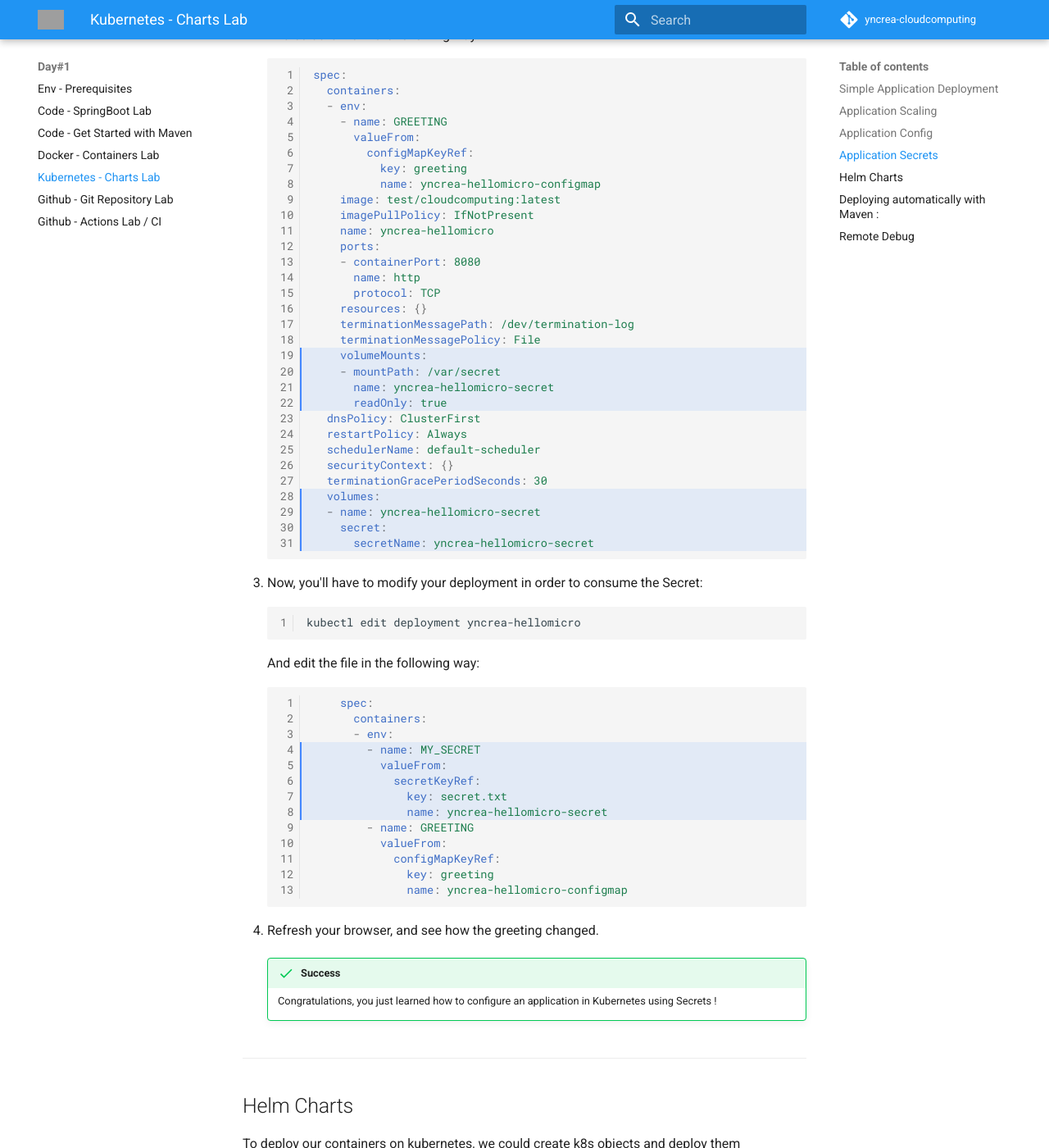
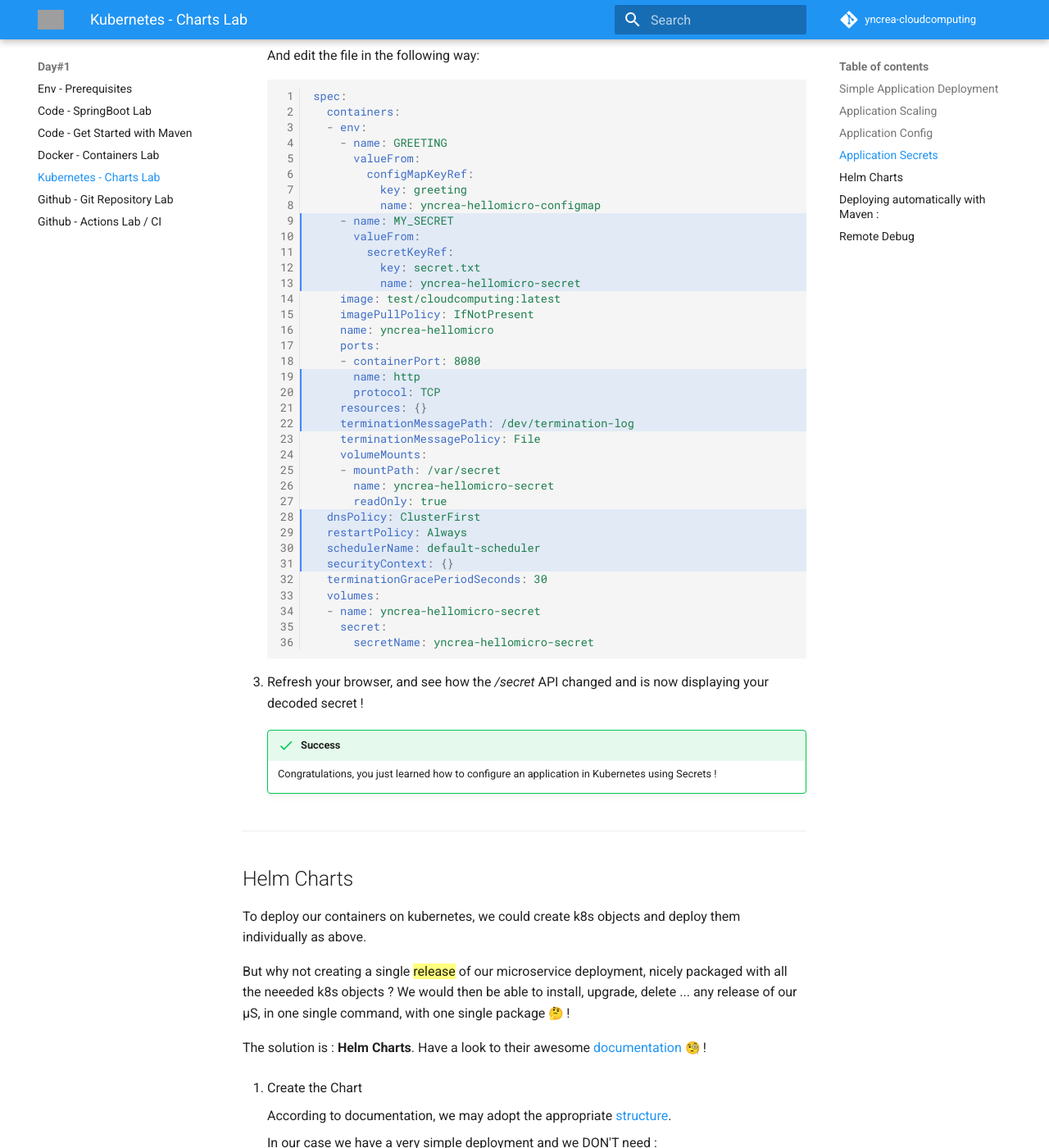
Before and after one commit to jurocknsail/yncrea-cloudcomputing, an MkDocs documentation site: the page built from docs/kubernetes.md, in a window 1280 px wide and 1400 px high, scrolled down 5233 px. Shown: the whole window at 82% size. Built offline with MkDocs 1.6.1 and Material for MkDocs 9.7.7, drawn with Linux system fonts in a browser that asks for light colours; emoji names are drawn with the system emoji font; comment, search, counter and statistics services are not loaded; some of the changed text lies outside the part shown; grey boxes are pictures that could not be loaded.

Commit message:
Update doc

`````diff
--- a/docs/kubernetes.md
+++ b/docs/kubernetes.md
@@ -194,13 +194,13 @@
         You can also create Secrets from a [file](https://kubernetes.io/docs/concepts/configuration/secret/#creating-a-secret-manually).
         It will be usefull later to automatize our deployment.
 
-1. Update your Pod definiton to mount the _yncrea-hellomicro-secret_ secret in `/var/secret/`:
+1. Update your Pod definiton (deployment) to mount the _yncrea-hellomicro-secret_ secret in `/var/secret/` and to consume it :
 
 		kubectl edit deployment yncrea-hellomicro
 
 	And edit the file in the following way:
 
-    ````yaml linenums="1" hl_lines="19 20 21 22 28 29 30 31"
+    ````yaml linenums="1" hl_lines="9 10 11 12 13 19 20 21 22 28 29 30 31"
     spec:
       containers:
       - env:
@@ -209,6 +209,11 @@
             configMapKeyRef:
               key: greeting
               name: yncrea-hellomicro-configmap
+        - name: MY_SECRET
+          valueFrom:
+            secretKeyRef:
+              key: secret.txt
+              name: yncrea-hellomicro-secret
         image: test/cloudcomputing:latest
         imagePullPolicy: IfNotPresent
         name: yncrea-hellomicro
@@ -234,29 +239,7 @@
           secretName: yncrea-hellomicro-secret
     ````
 
-1. Now, you'll have to modify your deployment in order to consume the Secret:
-
-		kubectl edit deployment yncrea-hellomicro
-
-	And edit the file in the following way:
-
-    ````yaml linenums="1" hl_lines="4 5 6 7 8"
-        spec:
-          containers:
-          - env:
-            - name: MY_SECRET
-              valueFrom:
-                secretKeyRef:
-                  key: secret.txt
-                  name: yncrea-hellomicro-secret
-            - name: GREETING
-              valueFrom:
-                configMapKeyRef:
-                  key: greeting
-                  name: yncrea-hellomicro-configmap
-    ````
-
-1. Refresh your browser, and see how the greeting changed.
+1. Refresh your browser, and see how the _/secret_ API changed and is now displaying your decoded secret !
 
     !!! success
         Congratulations, you just learned how to configure an application in Kubernetes using Secrets !
`````
